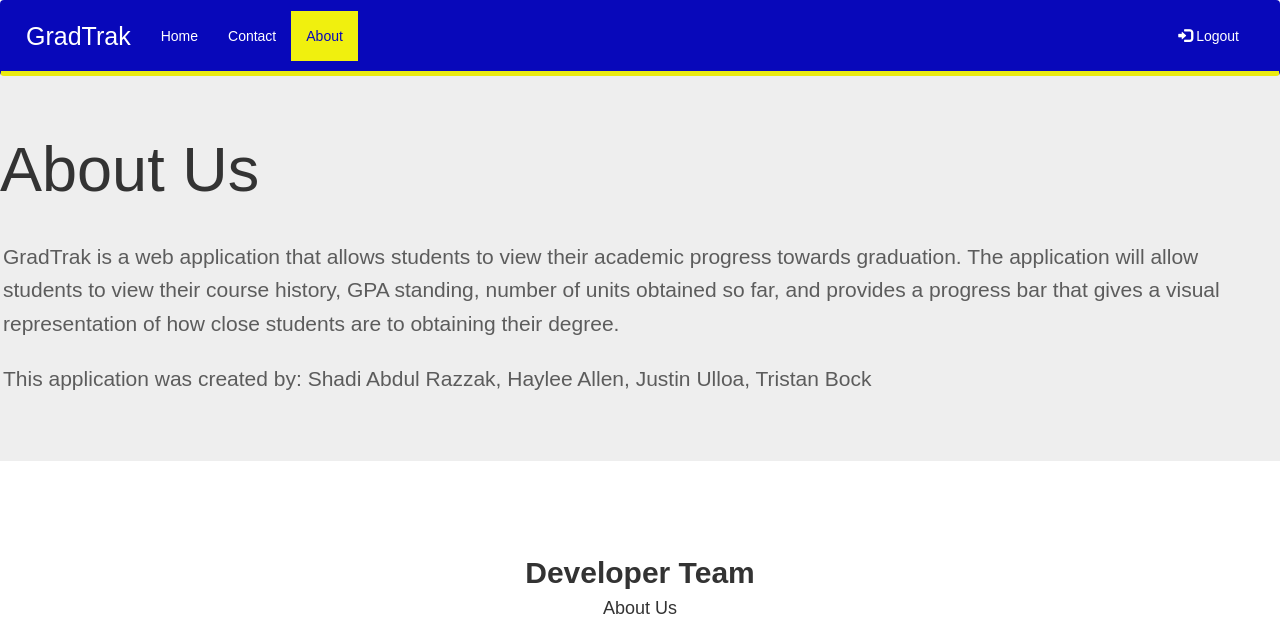
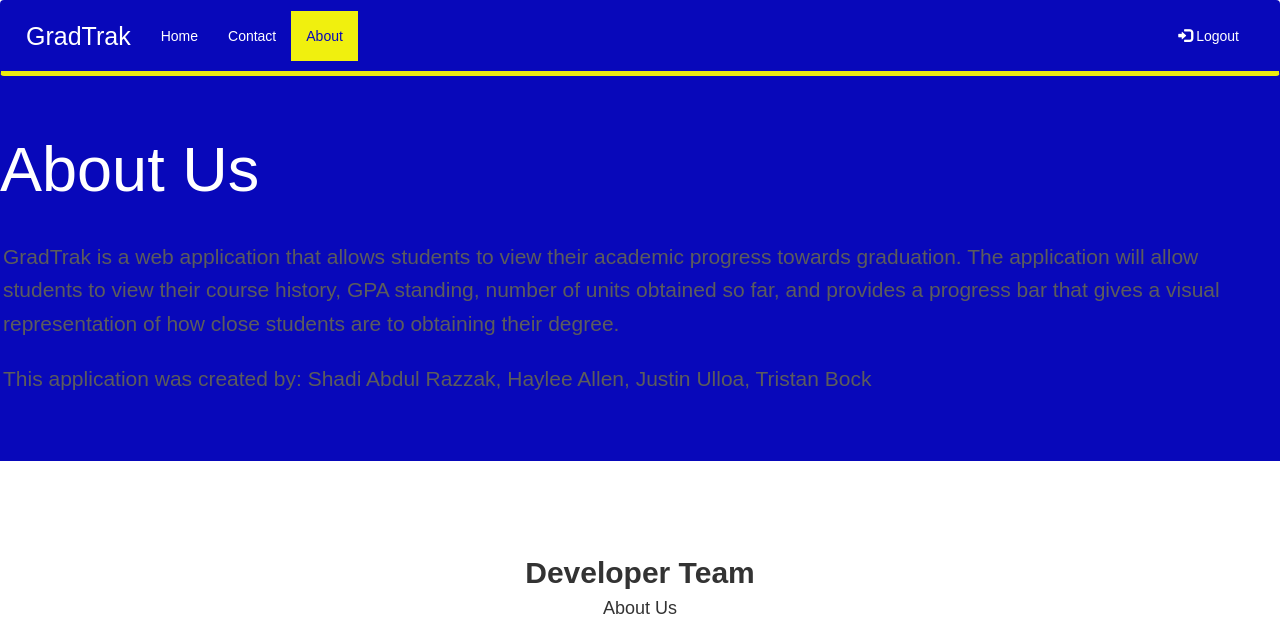
Before and after one commit to Kersplosion/SeniorProjectCSUB2022-23, a PHP site: page /about.php in a window 1280 px wide. Shown: the top 631 px of the page. Run offline with PHP 8.4, Linux system fonts and the light colour scheme.

Commit message:
Update student.css
changed font and background color of jumbotron

```diff
--- a/Gradtrak/student.css
+++ b/Gradtrak/student.css
@@ -191,6 +191,14 @@ p.title {
     text-align: left;
 }
 
+.jumbotron {
+    background-color:rgb(8, 8, 186);
+}
+
+.jumbotron h1 {
+    color: white;
+}
+
 .jumbotron p{
     color: rgb(92, 92, 92);
     padding: 3px;
```
